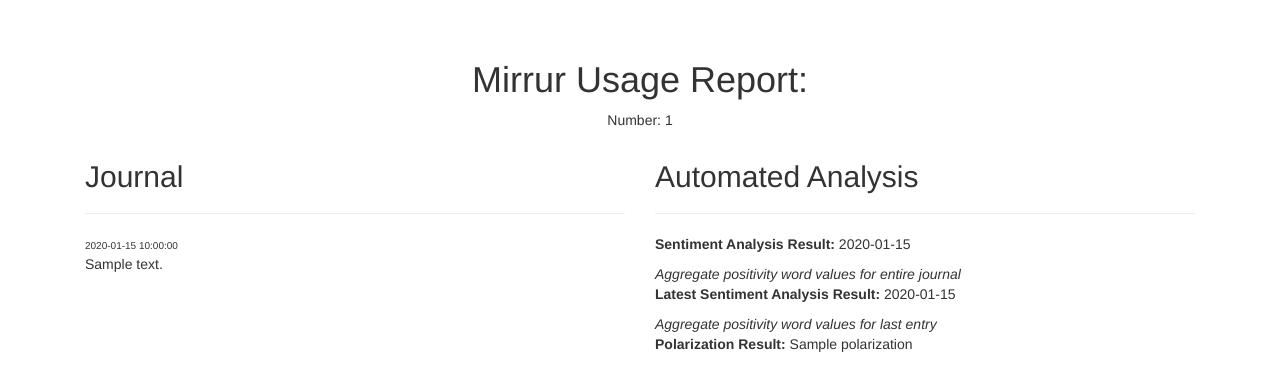
After one commit to jshom/mirrur, a Flask app: template src/templates/mirrur.html in a window 1280 px wide. The commit adds this page. Shown: the top 391 px of the page. Run offline with Flask 2, Linux system fonts and the light colour scheme; the template is opened without the code that fills it: most values are stand-ins (such as "Sample title", 1, 10 or a date in 2020); parts of the project's set-up code (start-up, migrations or seed data) failed here and were passed over; some libraries are stand-ins or nearby versions.

Commit message:
rearrganged ui

```diff
--- a/src/main.py
+++ b/src/main.py
@@ -1,4 +1,4 @@
-from flask import Flask, request, jsonify
+from flask import Flask, request, jsonify, render_template
 from twilio.twiml.messaging_response import Message, MessagingResponse
 from analysis import analysis as an
 from analysis import message_generator as mes
@@ -19,6 +19,21 @@ analysis_dict = {
 @app.route('/')
 def home():
     return 'Hello, World'
+
+UJ = an.UserJournal(phone_number="test000")
+UJ.add_submission(submission=an.Submission("It feels good today. Most of the activities done and the weather was good. I had enough sleep last night so woke up ready for all activities in the college. I was in the library quite early to finish up the many assignments given yesterday. The classes have been interesting with tutors covering much of the syllabus work and at the same time allowing us the time to relax. I caught up with old friends during the lunch hour and planned for a date over the weekend. We have known another for quite some time since our time in high school. They were always helpful in tough moments. The afternoon was interesting too, spending time in music class. I am making a nice progress in knowing to play the guitar. The day ends with catching up with my parents at home who have been on vacation for a week now."))
+UJ.add_submission(submission=an.Submission("The day is so tiresome. Being a Monday, the tutors have many expectations from us. They pick up from previous classes and all the homework done over the weekend. By the time of class, I had not finished the psychology essay so I had to request for more time from the lecturer. Thank God he accepted my plea. Now I have the next 24 hours to finish this challenging essay. Besides, I went bicycle riding. It is always good to exercise often but today I did too much and I can feel the aching muscles. With more work from my tutor, I feel like someone should just offer a hand of assistance. But I will manage."))
+report = an.Report(user_journal=UJ)
+report.add_analysis(analysis_dict["polarization"])
+report.add_analysis(analysis_dict["general_sentiment"])
+report.add_analysis(analysis_dict["latest_sentiment"])
+report.generate()
+Report_Dict['test-test'] = report
+
+@app.route('/ui/report/<string:report_id>')
+def get_report_ui(report_id):
+    report = Report_Dict.get(report_id, None)
+    return render_template("mirrur.html", report=report)
 
 @app.route('/report/<string:report_id>')
 def fetch_report(report_id):
--- a/src/website/static/css/stylesheet_for_web.css
+++ b/src/static/css/stylesheet_for_web.css
@@ -1,13 +1,9 @@
 #background{
-    background-color: rgba(0, 0, 0, 0.96);
-    color: azure;
+  background-color: gray;
 }
-
-
 
 .breathe{
     background-color: #36c45c;
-
 }
 
 .main_collection{
@@ -36,3 +32,8 @@
     position: absolute;
     top: 4px;
 }
+
+.timestamp-label {
+  font-size: 10px;
+  color: graph;
+}
--- /dev/null
+++ b/src/templates/mirrur.html
@@ -0,0 +1,58 @@
+<!DOCTYPE html>
+<html lang="en">
+<head>
+    <meta charset="UTF-8">
+
+    <link rel="stylesheet" href="{{ url_for('static', filename='css/stylesheet_for_web.css') }}">
+    <title>Mirrur</title>
+    <link href="https://cdnjs.cloudflare.com/ajax/libs/twitter-bootstrap/3.3.7/css/bootstrap.min.css" rel="stylesheet" crossorigin="anonymous">
+    <script src="https://maxcdn.bootstrapcdn.com/bootstrap/3.3.7/js/bootstrap.min.js" crossorigin="anonymous"></script>
+
+</head>
+
+<div class="body">
+  <br><br>
+  <h1 class='text-center'>Mirrur Usage Report:</h1>
+  <p class='text-center'>Number: {{report.user_journal.phone_number}}</p>
+  <div class="container">
+      <div class="col-md-6">
+        <h2>Journal</h2>
+        <hr></hr>
+
+        <div class="submission">
+          {% for submission in report.user_journal.submissions %}
+          <div class="submission">
+            <span class='timestamp-label'>{{ submission.timestamp }}</span>
+            <p>{{ submission.text }}</p>
+          </div>
+          {% endfor %}
+        </div>
+
+      </div>
+      <div class="col-md-6">
+        <h2>Automated Analysis</h2>
+        <hr></hr>
+        <p><b>Sentiment Analysis Result:</b> {{ report.results["general_sentiment"] }}</p>
+        <i>Aggregate positivity word values for entire journal</i>
+        <p><b>Latest Sentiment Analysis Result:</b> {{ report.results["latest_sentiment"] }}</p>
+        <i>Aggregate positivity word values for last entry</i>
+        <p><b>Polarization Result:</b> {{ report.results["polarization"] }}</p>
+
+      </div>
+  </div>
+</div>
+
+  <!-- <body id="background">
+
+      <div class="header">
+          {{ report.user_journal.phone_number }}
+      </div>
+
+      <div class="main_collection">
+          {% for submission in report.user_journal.submissions %}
+          <p>{{ submission.text }}</p>
+          {% endfor %}
+      </div>
+
+  </body> -->
+</html>
```
Also changed, not shown: src/website/templates/mirrur.html (deleted, +0 -31 lines), src/templates/hi.html (renamed from src/website/templates/hi.html).
